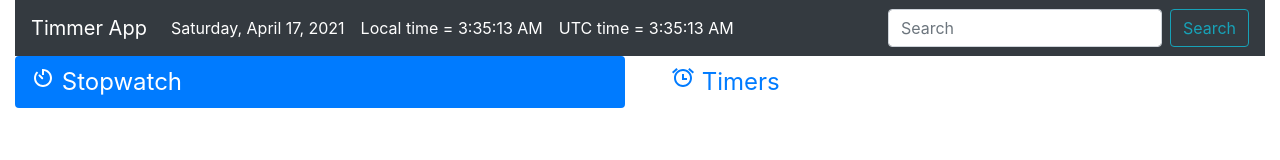
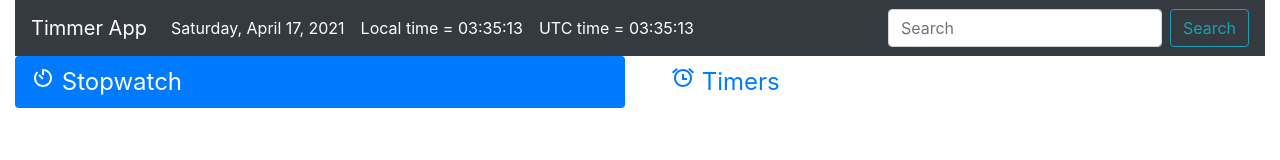
Before and after one commit to Neoceryx/TimerApp, an Angular app: page / in a window 1280 px wide. Shown: the top 160 px of the page. Built offline with nearby package versions, Linux system fonts and the light colour scheme.

Commit message:
Local time & UTC Time format to 24 hors has been changed

```diff
--- a/src/app/navbar/navbar.component.html
+++ b/src/app/navbar/navbar.component.html
@@ -14,10 +14,10 @@
         </li>
 
         <li class="nav-item active">
-          <a class="nav-link" href="#">Local time = {{  CurrentDate | date: 'mediumTime'}} <span class="sr-only">(current)</span></a>
+          <a class="nav-link" href="#" title="{{CurrentDate | date: 'mediumTime'}}">Local time = {{  CurrentDate | date: 'HH:mm:ss'}} <span class="sr-only">(current)</span></a>
         </li>
         <li class="nav-item active">
-          <a class="nav-link" href="#">UTC time = {{  UTCTime | date:'h:mm:ss a'}} <span class="sr-only">(current)</span></a>
+          <a class="nav-link" href="#" title="{{ UTCTime | date:'h:mm:ss a'}}">UTC time = {{  UTCTime | date: 'HH:mm:ss'}} <span class="sr-only">(current)</span></a>
         </li>
       </ul>
 
--- a/src/app/navbar/navbar.component.ts
+++ b/src/app/navbar/navbar.component.ts
@@ -21,6 +21,7 @@ export class NavbarComponent implements OnInit {
     setInterval(()=>{
       this.CurrentDate = new Date();
       this.UTCTime = new Date(this.CurrentDate.getTime() + (this.CurrentDate.getTimezoneOffset() * 60000));
+      console.log(this.UTCTime)
     },1000)
 
   }
```
